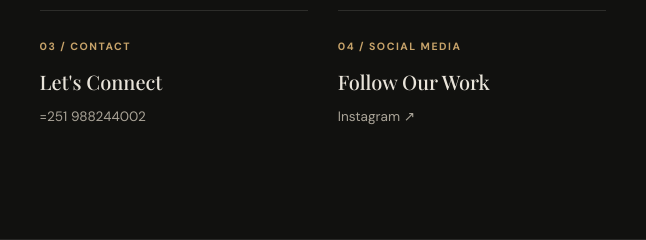
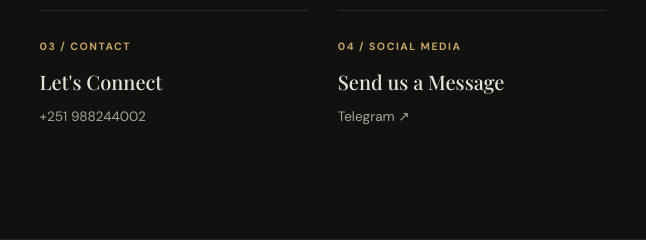
Before and after one commit to nebil-devs/kinde-shop, a plain HTML site: page index.html in a window 1280 px wide. Shown: the part 4260-4500 px from the top of the page, 584-1230 px from the left. Drawn offline with nearby package versions, Linux system fonts and the light colour scheme.

Commit message:
Contact details

```diff
--- a/index.html
+++ b/index.html
@@ -385,7 +385,7 @@
 
                         <h3>Let's Connect</h3>
 
-                        <p>=251 988244002</p>
+                        <p>+251 988244002</p>
 
                     </div>
 
@@ -394,11 +394,11 @@
 
                         <span>04 / SOCIAL MEDIA</span>
 
-                        <h3>Follow Our Work</h3>
+                        <h3>Send us a Message</h3>
 
                         <p>
-                            <a href="[Instagram URL]" target="_blank">
-                                Instagram ↗
+                            <a href="https://t.me/+251988234002" target="_blank">
+                                Telegram ↗
                             </a>
                         </p>
 
```
